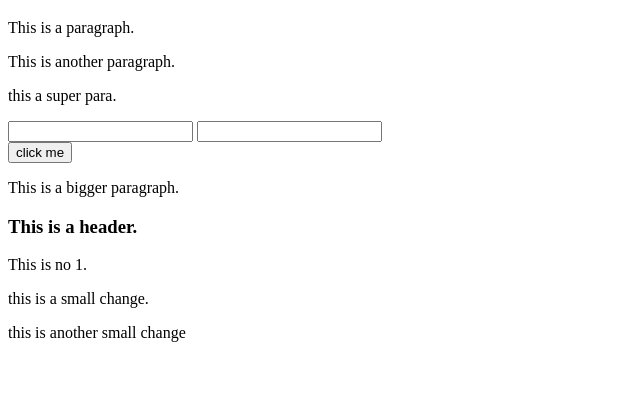
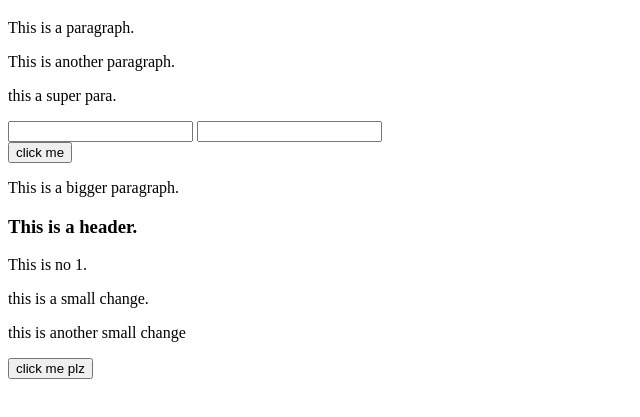
Before and after one commit to as-shamrat/my-second-website, a plain HTML site: page index.html in a window 1280 px wide. Shown: the part 61-478 px from the top of the page, without its empty margins (0-640 px from the left). Drawn offline with Linux system fonts and the light colour scheme.

Commit message:
Update index.html

```diff
--- a/index.html
+++ b/index.html
@@ -25,5 +25,6 @@
     </div>
     <p>this is a small change.</p>
     <p>this is another small change</p>
+    <button>click me plz</click>
 </body>
 </html>
```
